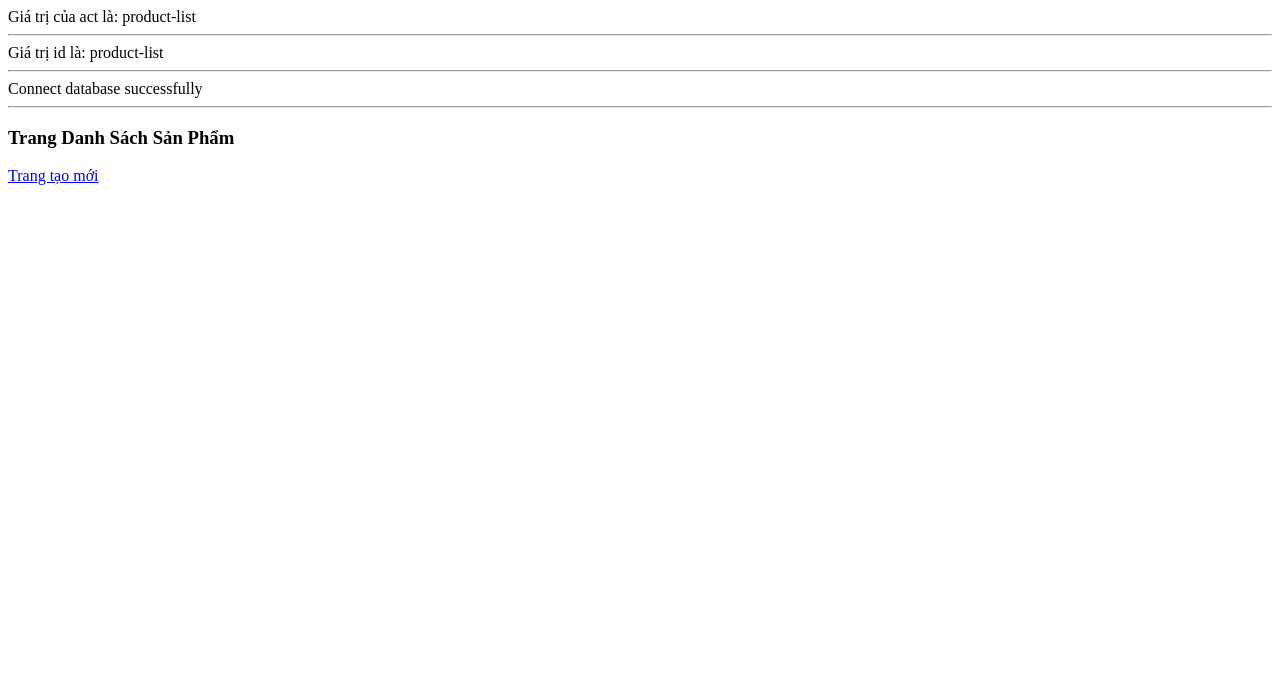
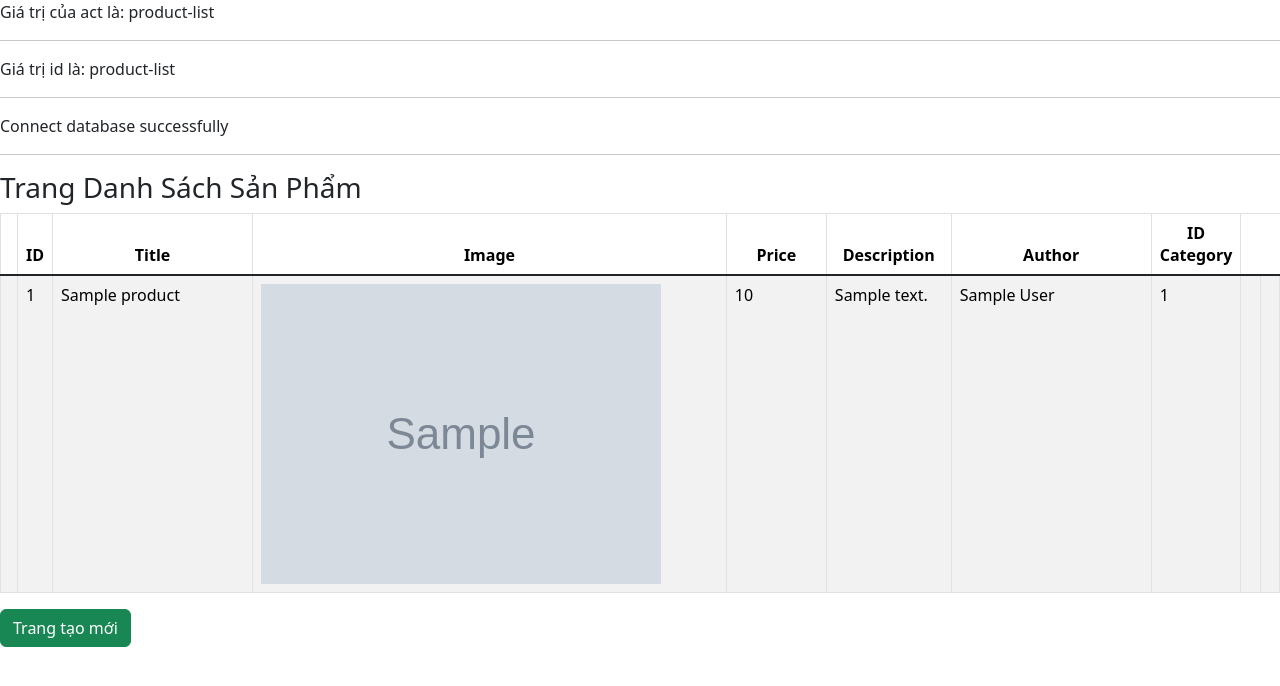
Before and after one commit to t27092309/DuAn1, a PHP site: page /admin/?act=product-list in a window 1280 px wide. Shown: the top 686 px of the page. Run offline with PHP 8.4, Linux system fonts and the light colour scheme; tables that the repository leaves empty or names only in its code hold one stand-in row (values such as "Sample post"); grey boxes marked "Sample" are stand-in pictures.

Commit message:
Admin List

```diff
--- a/Source/admin/controller/ProductController.php
+++ b/Source/admin/controller/ProductController.php
@@ -13,7 +13,7 @@ class ProductController{
 
     public function showList(){
 
-
+        $productList = $this->productQuery->all();
         include "view/product/list.php";
     }
 
--- a/Source/admin/model/Product.php
+++ b/Source/admin/model/Product.php
@@ -4,10 +4,11 @@ class Product
 
     public $id_product;
     public $title_product;
+    public $img_product;
     public $price_product;
-    public $img_product;
     public $description_product;
     public $id_category;
+    public $author_product;
 
     public function __construct()
     {
--- a/Source/admin/model/ProductQuery.php
+++ b/Source/admin/model/ProductQuery.php
@@ -36,6 +36,7 @@ class ProductQuery
                 $product->price_product = $value['price_product'];
                 $product->description_product = $value['description_product'];
                 $product->id_category = $value['id_category'];
+                $product->author_product = $value['author_product'];
 
                 $list[] = $product;
             }
@@ -62,6 +63,7 @@ class ProductQuery
                 $product->price_product = $data['price_product'];
                 $product->description_product = $data['description_product'];
                 $product->id_category = $data['id_category'];
+                $product->author_product = $data['author_product'];
                 return $product;
             }
         } catch (Exception $error) {
@@ -75,7 +77,7 @@ class ProductQuery
     public function insert(Product $product)
     {
         try {
-            $sql = "INSERT INTO product(title_product, img_product, price_product, description_product, id_category) VALUES('".$product->title_product."', '".$product->img_product."', '".$product->price_product."', '".$product->description_product."', '".$product->id_category."')";
+            $sql = "INSERT INTO product(title_product, img_product, price_product, description_product, id_category, author_product) VALUES('".$product->title_product."', '".$product->img_product."', '".$product->price_product."', '".$product->description_product."', '".$product->id_category."', '".$product->author_product."')";
             $data = $this->pdo->exec($sql);
 
             if($data === 1){
@@ -92,7 +94,7 @@ class ProductQuery
     public function update($id_product, Product $product)
     {
         try {
-            $sql = "UPDATE product SET title_product = '".$product->title_product."', img_product = '".$product->img_product."', price_product = '".$product->price_product."', description_product = '".$product->description_product."', id_category = '".$product->id_category."' WHERE id_product = $id_product";
+            $sql = "UPDATE product SET title_product = '".$product->title_product."', img_product = '".$product->img_product."', price_product = '".$product->price_product."', description_product = '".$product->description_product."', id_category = '".$product->id_category."', '".$product->author_product."' WHERE id_product = $id_product";
             $data = "";
         } catch (Exception $error) {
             echo "Update error";
--- a/Source/admin/view/product/list.php
+++ b/Source/admin/view/product/list.php
@@ -5,15 +5,54 @@
     <meta charset="UTF-8">
     <meta name="viewport" content="width=device-width, initial-scale=1.0">
     <title>Document</title>
+    <link href="https://cdn.jsdelivr.net/npm/bootstrap@5.3.3/dist/css/bootstrap.min.css" rel="stylesheet">
+    <script src="https://cdn.jsdelivr.net/npm/bootstrap@5.3.3/dist/js/bootstrap.bundle.min.js"></script>
 </head>
 
 <body>
     <!-- Tiêu đề trang -->
     <h3>Trang Danh Sách Sản Phẩm</h3>
+    <div class="list-product">
+        <table class="table table-striped table-bordered">
+            <thead table-primary style="text-align: center;">
+                <tr>
+                    <th scope="col" style="width: 10px;"></th>
+                    <th scope="col" style="width: 30px;">ID</th>
+                    <th scope="col" style="width: 200px;">Title</th>
+                    <th scope="col">Image</th>
+                    <th scope="col" style="width: 100px;">Price</th>
+                    <th scope="col">Description</th>
+                    <th scope="col" style="width: 200px;">Author</th>
+                    <th scope="col" style="width: 10px;">ID Category</th>
 
+
+                </tr>
+            </thead>
+            <tbody class="table-group-divider">
+                <?php foreach ($productList as $product): ?>
+                    <tr>
+                        <td></td>
+                        <td><?= $product->id_product ?></td>
+                        <td><?= $product->title_product ?></td>
+                        <td>
+                            <div style="height: 100%; width: 100%;">
+                                <img src="<?= $product->img_product ?>" alt="">
+                            </div>
+                        </td>
+                        <td><?= $product->price_product ?></td>
+                        <td><?= $product->description_product ?></td>
+                        <td><?= $product->author_product ?></td>
+                        <td><?= $product->id_category ?></td>
+                        <td></td>
+                        <td></td>
+                    </tr>
+                <?php endforeach ?>
+            </tbody>
+        </table>
+    </div>
 
 
     <!-- Khu vực điều hướng -->
-    <div>
-        <a href="?act=product-create">Trang tạo mới</a>
-    </div>
+    <button type="button" class="btn btn-success">
+        <a href="?act=product-create" style="color: white; text-decoration: none;">Trang tạo mới</a>
+    </button>
```
Also changed, not shown: Source/public/index.html (+58 -12 lines), IMG/Hành Trình Đi Theo Chân.webp (added), IMG/download.png (added), IMG/images.jpg (added).
